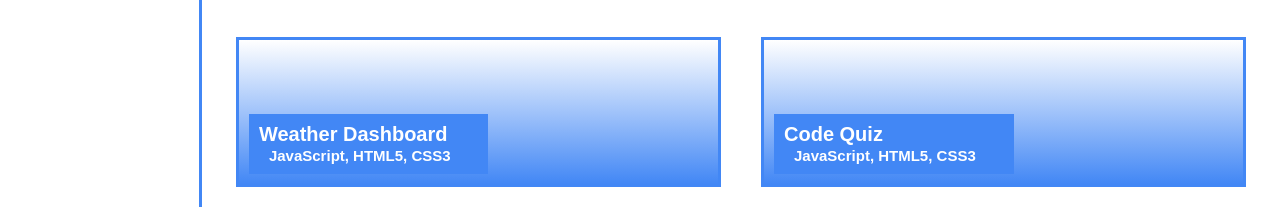
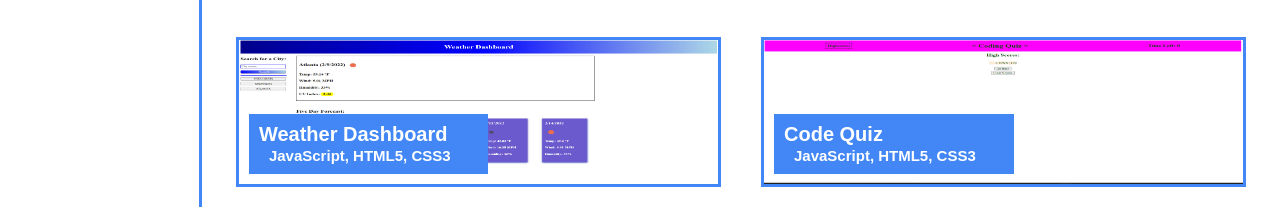
Before and after one commit to YellowYam/professional-portfolio, a plain HTML site: page index.html in a window 1280 px wide. Shown: the part 744-954 px from the top of the page. Drawn offline with nearby package versions, Linux system fonts and the light colour scheme.

Commit message:
Add background images and links to projects

```diff
--- a/assets/css/styles.css
+++ b/assets/css/styles.css
@@ -284,6 +284,20 @@ a.project:first-child {
   background-position: center;
 }
 
+a.project:nth-child(2){
+    /* project image */
+    background-image: url(../images/weatherboard-dashboard-project-thumbnail.jpg);
+    background-size: 100% 100%;
+    background-position: center;
+}
+
+a.project:nth-child(3){
+  /* project image */
+  background-image: url(../images/code-quiz-project-thumbnail.png);
+  background-size: 100% 100%;
+  background-position: center;
+}
+
 section#contact.main-content {
   display: flex;
   flex-flow: row wrap;
--- a/index.html
+++ b/index.html
@@ -82,7 +82,7 @@
 
       <section id="work" class="main-content">
         <!--Flexbox project listings-->
-        <a href="#" class="project">
+        <a href="https://yellowyam.github.io/Sunshine/" class="project">
           <h2 class="project-label">
             Sunshine
             <br />
@@ -90,7 +90,7 @@
           </h2>
         </a>
 
-        <a href="#" class="project">
+        <a href="https://yellowyam.github.io/weather-dashboard/" class="project">
           <h2 class="project-label">
             Weather Dashboard
             <br />
@@ -98,7 +98,7 @@
           </h2>
         </a>
 
-        <a href="#" class="project">
+        <a href="https://yellowyam.github.io/code-quiz/" class="project">
           <h2 class="project-label">
             Code Quiz
             <br />
```
